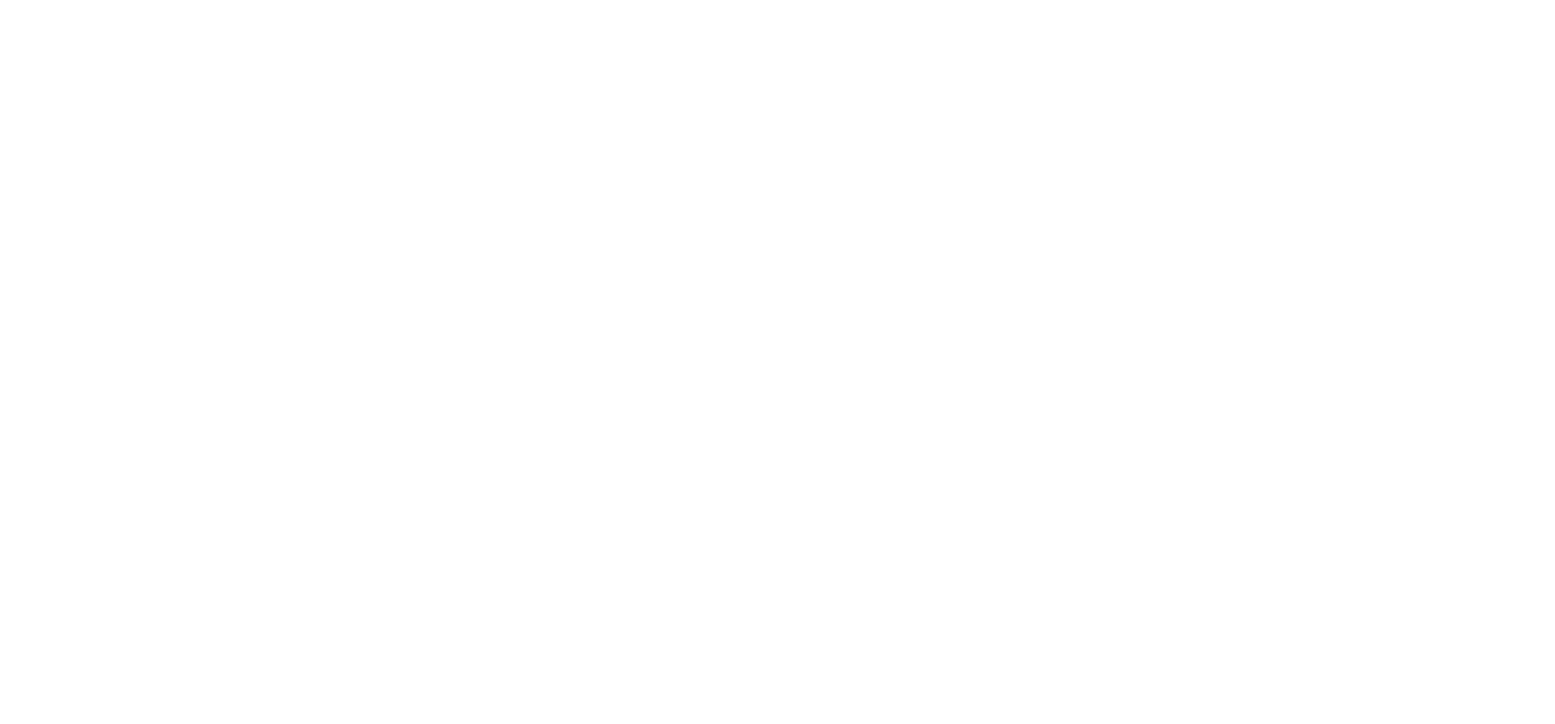
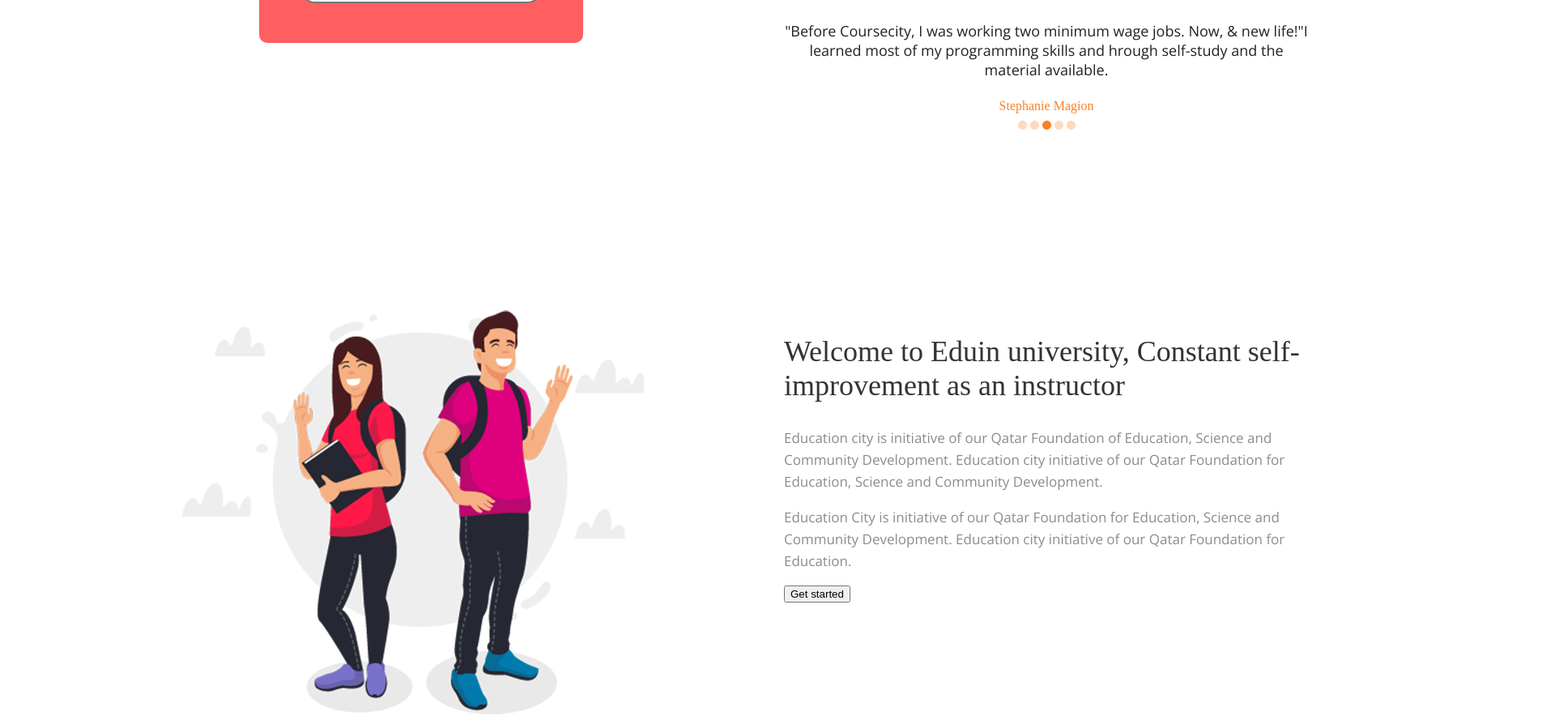
Before and after one commit to IT-Cluster-Academy-FWD/fwd-15-education-lp, a plain HTML site: page welcome_to_university.html in a window 1280 px wide. Shown: the whole page at 81% size, 1920 px wide, since content can reach past the window. Before the commit the page ends 800 px from the top, so only its background shows below. Drawn offline with nearby package versions, Linux system fonts and the light colour scheme.

Commit message:
almost done

```diff
--- a/css/welcome_to_university.css
+++ b/css/welcome_to_university.css
@@ -0,0 +1,129 @@
+html, body {
+    width: 1920px;
+}
+
+.welcome-to-university {
+    width: 1920px;
+}
+
+.welcome-to-university-top {
+    margin-left: 312px;
+    margin-right: 312px;
+    display: flex;
+}
+
+.welcome-to-university-top-left {
+    flex: 1;
+}
+
+.welcome-to-university-top-left .red-box {
+    max-width: 400px;
+    height: 255px;
+    background-color: #ff5f60;
+    text-align: center;
+    padding-top: 50px;
+    border-radius: 10px;
+    box-sizing: border-box;
+    margin-top: -210px;
+}
+
+.first-sentence {
+    color: #ffffff;
+    font-family: Poppins;
+    font-size: 30px;
+    font-weight: 400;
+    line-height: 20px;
+    letter-spacing: -0.6px;
+    margin: 0px;
+}
+
+.second-sentence {
+    opacity: 0.5;
+    color: #ffffff;
+    font-family: Poppins;
+    font-size: 20px;
+    font-weight: 400;
+    line-height: 20px;
+    letter-spacing: -0.6px;
+    margin: 0px;
+    margin-top: 43px;
+    margin-bottom: 14px;
+}
+
+.welcome-to-university-top-left hr {
+    width: 76px;
+    text-align: center;
+}
+
+.welcome-to-university-top-left input {
+    color: #a9a5a5;
+    text-align: center;
+    width: 240px;
+    padding: 15px 31px 15px 31px;
+    border-radius: 23px;
+}
+
+.welcome-to-university-top-right {
+    flex: 1;
+    text-align: center;
+}
+
+.welcome-to-university-top-right p {
+    color: #222222;
+    font-size: 18px;
+    font-family: "Open Sans";
+    text-align: center;
+    font-weight: 400;
+}
+
+.welcome-to-university-top-right span {
+    color: #fb8122;
+    font-family: "Poppins - Semi Bold";
+    font-size: 16px;
+    font-weight: 400;
+    line-height: 30px;
+}
+
+.welcome-to-university-top-right ul {
+    margin: 0px;
+    padding: 0px;
+}
+
+.welcome-to-university-top-right li {
+    text-decoration: none;
+    display: inline;
+}
+
+.welcome-to-university-bottom {
+    margin-right: 312px;
+    margin-left: 312px;
+    display: flex;
+    margin-top: 219px;
+}
+
+.welcome-to-university-bottom-left {
+    flex: 1;
+}
+
+.welcome-to-university-bottom-right {
+    flex: 1;
+}
+
+.welcome-to-university-bottom-left img {
+    margin-left: -96px
+}
+
+.welcome-to-university-bottom-right h2 {
+    color: #333333;
+    font-family: "Raleway - Semi Bold";
+    font-size: 36px;
+    font-weight: 400;
+}
+
+.welcome-to-university-bottom-right p {
+    color: #8c8c8c;
+    font-family: "Open Sans";
+    font-size: 17px;
+    font-weight: 400;
+    line-height: 27px;
+}
--- a/welcome_to_university.html
+++ b/welcome_to_university.html
@@ -1,5 +1,6 @@
 <!DOCTYPE html>
 <html lang="en">
+
 <head>
   <meta charset="UTF-8">
   <meta name="viewport" content="width=device-width, initial-scale=1.0">
@@ -7,8 +8,54 @@
   <link rel="stylesheet" href="./css/main.css">
   <link rel="stylesheet" href="./css/global.css">
   <link rel="stylesheet" href="./css/welcome_to_university.css">
+  <link href="https://fonts.googleapis.com/css?family=Open+Sans&display=swap" rel="stylesheet">
+  <link href="https://fonts.googleapis.com/css?family=Open+Sans|Poppins&display=swap" rel="stylesheet">
 </head>
+
 <body>
+  <section class="welcome-to-university">
+    <div class="welcome-to-university-top">
+      <div class="welcome-to-university-top-left">
+        <div class="red-box">
+          <p class="first-sentence">Apply for admission</p>
+          <hr>
+          <p class="second-sentence">Make it more simple</p>
+          <input type="email" value="Enter your e-mail...">
+        </div>
+      </div>
+      <div class="welcome-to-university-top-right">
+        <p>"Before Coursecity, I was working two minimum wage jobs. Now,
+          & new life!"I learned most of my programming skills and
+          hrough self-study and the material available.</p>
+        <span>Stephanie Magion</span>
+        <ul>
+          <li><img src="./img/Slider_btn.png"></li>
+          <li><img src="./img/Slider_btn.png"></li>
+          <li><img src="./img/Active_Slider_btn.png"> </li>
+          <li><img src="./img/Slider_btn.png"></li>
+          <li><img src="./img/Slider_btn.png"></li>
+        </ul>
+      </div>
+    </div>
+    <div class="welcome-to-university-bottom">
+      <div class="welcome-to-university-bottom-left">
+        <img src="./img/png.png">
+        <!-- <---! <img src="./img/Shape_1.png"> -->
+      </div>
+      <div class="welcome-to-university-bottom-right">
+        <div class="welcome-to-university-right-main">
+          <h2> Welcome to Eduin university, Constant self-improvement as an instructor</h2>
+          <p>Education city is initiative of our Qatar Foundation of Education,
+            Science and Community Development. Education city initiative of
+            our Qatar Foundation for Education, Science and Community Development.</p>
+          <p>Education City is initiative of our Qatar Foundation for Education,
+            Science and Community Development. Education city initiative of our Qatar Foundation for Education.
+          </p>
+          <button>Get started</button>
+        </div>
+      </div>
+    </div>
+  </section>
+</body>
 
-</body>
 </html>
```
Also changed, not shown: img/Active_Slider_btn.png (added), img/Shape_1.png (added), img/Slider_btn.png (added), img/png.png (added).
